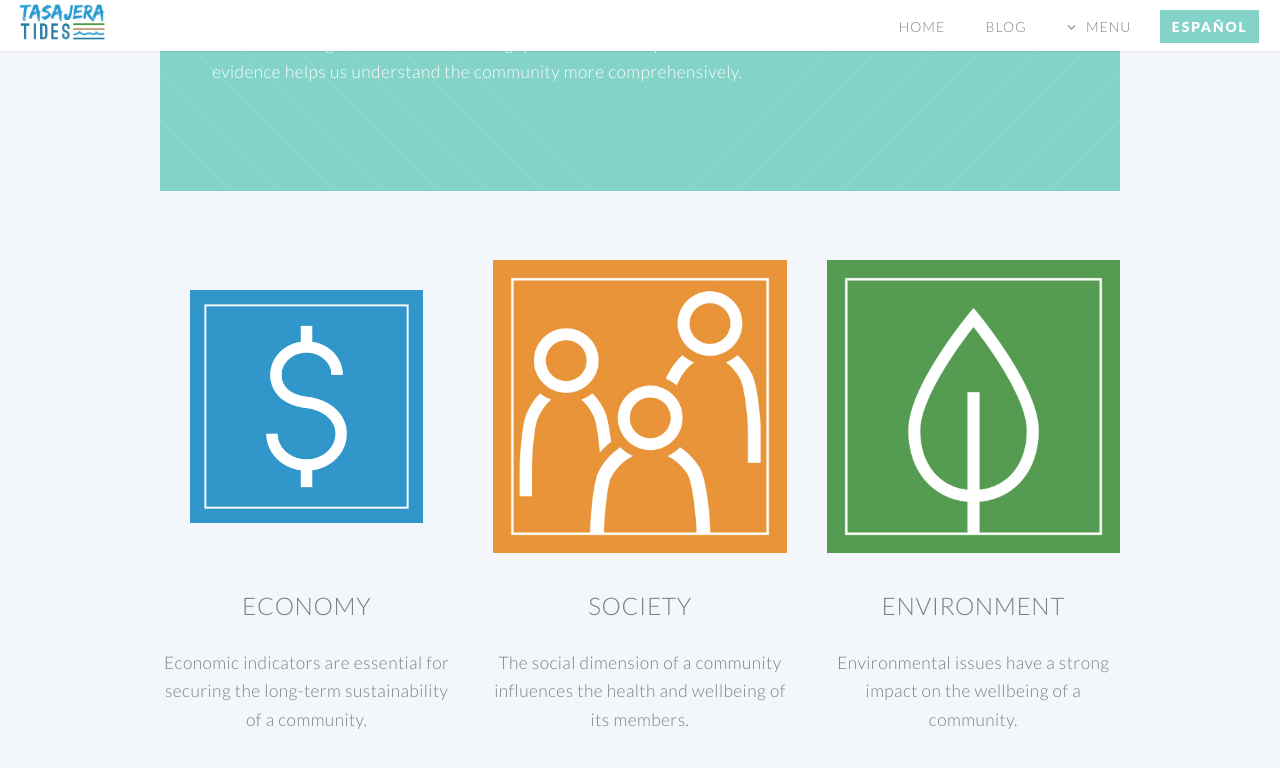
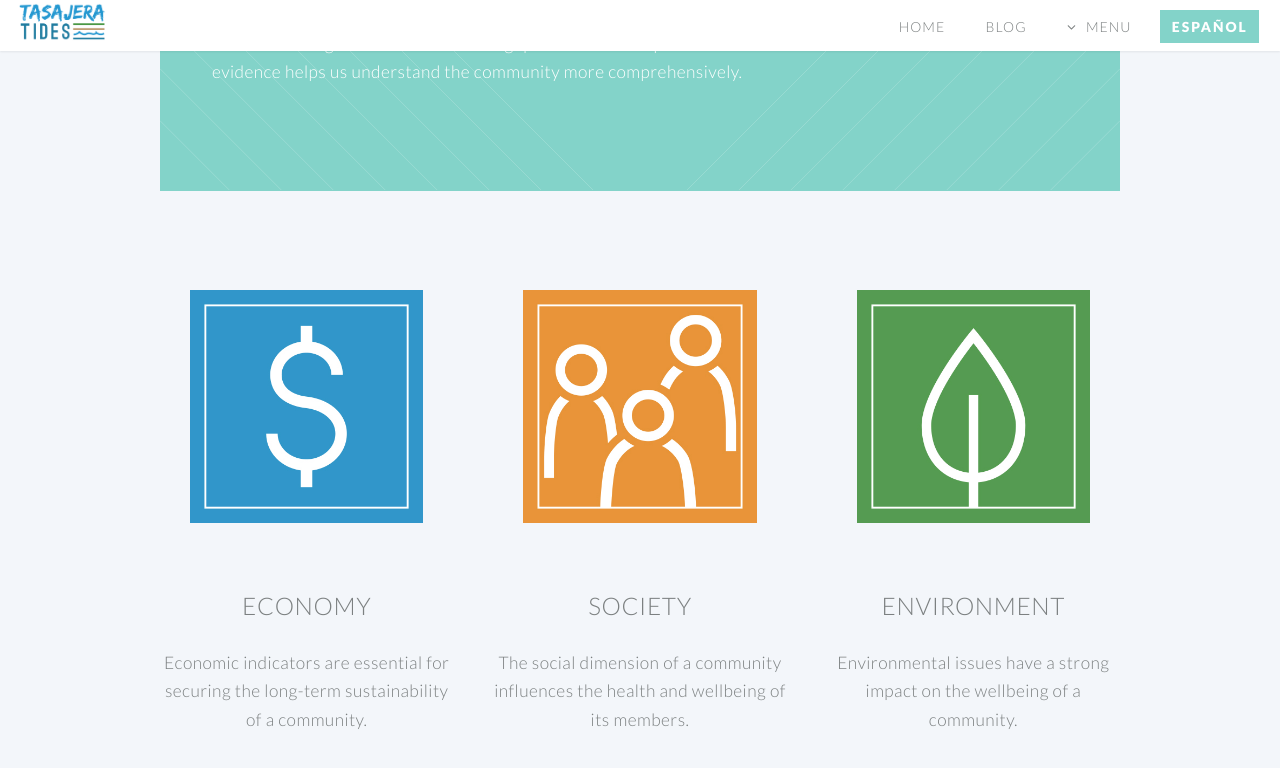
Before and after one commit to danteo90/danteo90.github.io, a Jekyll site: the page built from index-en.html, in a window 1280 px wide and 900 px high, scrolled down 1532 px. Shown: the top 768 px of the window. Built offline with Jekyll 4.4.1, drawn with Linux system fonts in a browser that asks for light colours.

Commit message:
Update index-en.html

```diff
--- a/index-en.html
+++ b/index-en.html
@@ -50,7 +50,7 @@ layout: landing-page-en
 							<div class="4u">
 
 								<section>
-									<a href="/society.html" class="image featured hvr-bob"><img src="/images/Society.jpg" alt=""/></a>
+									<a href="/society.html" class="image featured hvr-bob"><img src="/images/Society.jpg" style="padding: 30px;" alt=""/></a>
 									<header>
 										<h3>Society</h3>
 									</header>
@@ -61,7 +61,7 @@ layout: landing-page-en
 							<div class="4u">
 
 								<section>
-									<a href="/environment.html" class="image featured hvr-bob"><img src="/images/Environment.jpg" alt=""/></a>
+									<a href="/environment.html" class="image featured hvr-bob"><img src="/images/Environment.jpg" style="padding: 30px;" alt=""/></a>
 									<header>
 										<h3>Environment</h3>
 									</header>
```
